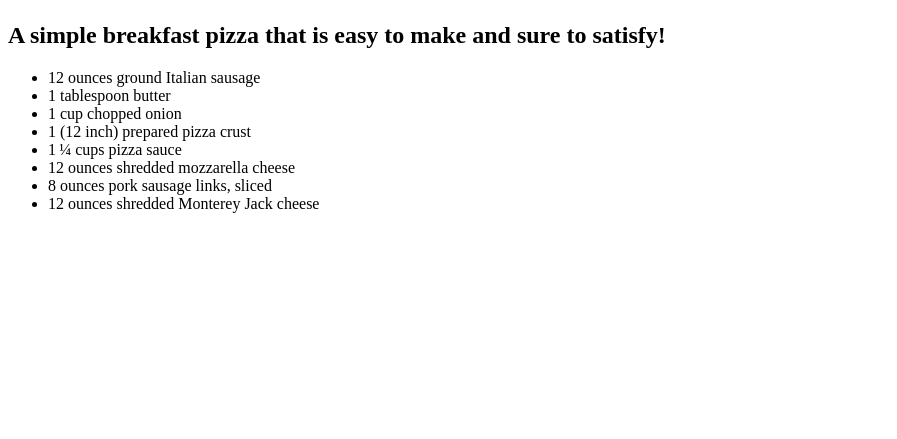
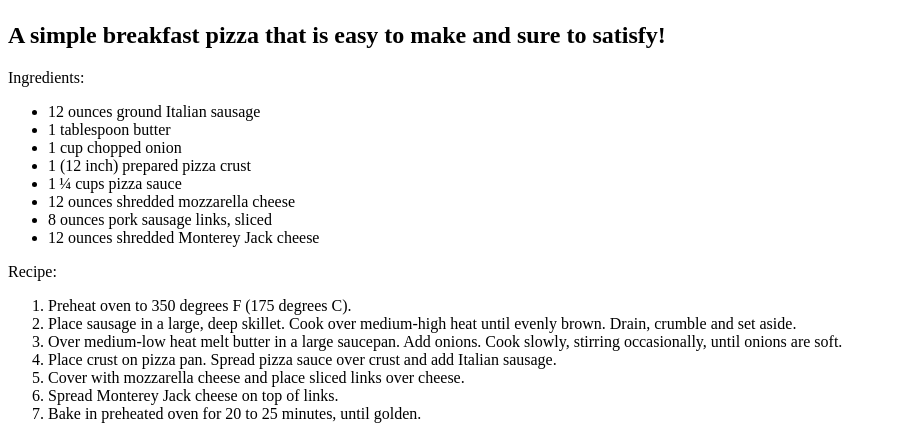
Before and after one commit to TheDenunci/odin-recipies, a plain HTML site: page recipes/pizza.html in a window 1280 px wide. Shown: the part 632-1071 px from the top of the page, without its empty margins (0-897 px from the left). Before the commit the page ends 861 px from the top, so only its background shows below. Drawn offline with Linux system fonts and the light colour scheme.

Commit message:
Finished pizza.html

```diff
--- a/recipes/pizza.html
+++ b/recipes/pizza.html
@@ -10,6 +10,7 @@
     <h1>Breakfast Sausage White Cheese Pizza</h1>
     <img src="../img/pizza.jpg" height="550" width="550">
     <h2>A simple breakfast pizza that is easy to make and sure to satisfy!</h2>
+    <p>Ingredients:</p>
     <ul>
         <li>12 ounces ground Italian sausage </li>
         <li>1 tablespoon butter </li>
@@ -20,6 +21,16 @@
         <li>8 ounces pork sausage links, sliced </li>
         <li>12 ounces shredded Monterey Jack cheese </li>
     </ul>
+    <p>Recipe:</p>
+    <ol>
+        <li>Preheat oven to 350 degrees F (175 degrees C).</li>
+        <li>Place sausage in a large, deep skillet. Cook over medium-high heat until evenly brown. Drain, crumble and set aside.</li>
+        <li>Over medium-low heat melt butter in a large saucepan. Add onions. Cook slowly, stirring occasionally, until onions are soft.</li>
+        <li>Place crust on pizza pan. Spread pizza sauce over crust and add Italian sausage.</li>
+        <li>Cover with mozzarella cheese and place sliced links over cheese. </li>
+        <li>Spread Monterey Jack cheese on top of links.</li>
+        <li>Bake in preheated oven for 20 to 25 minutes, until golden.</li>
+    </ol>
 
 </body>
 </html>
```
